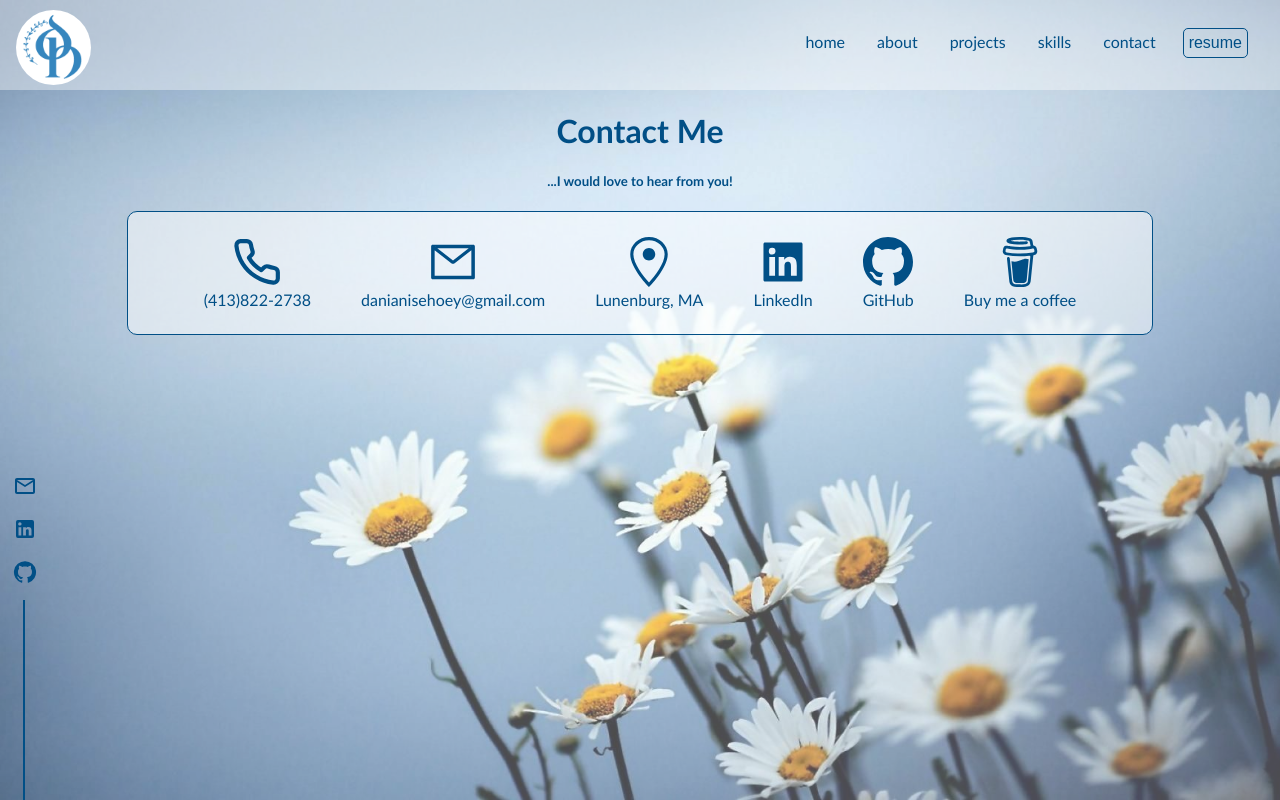
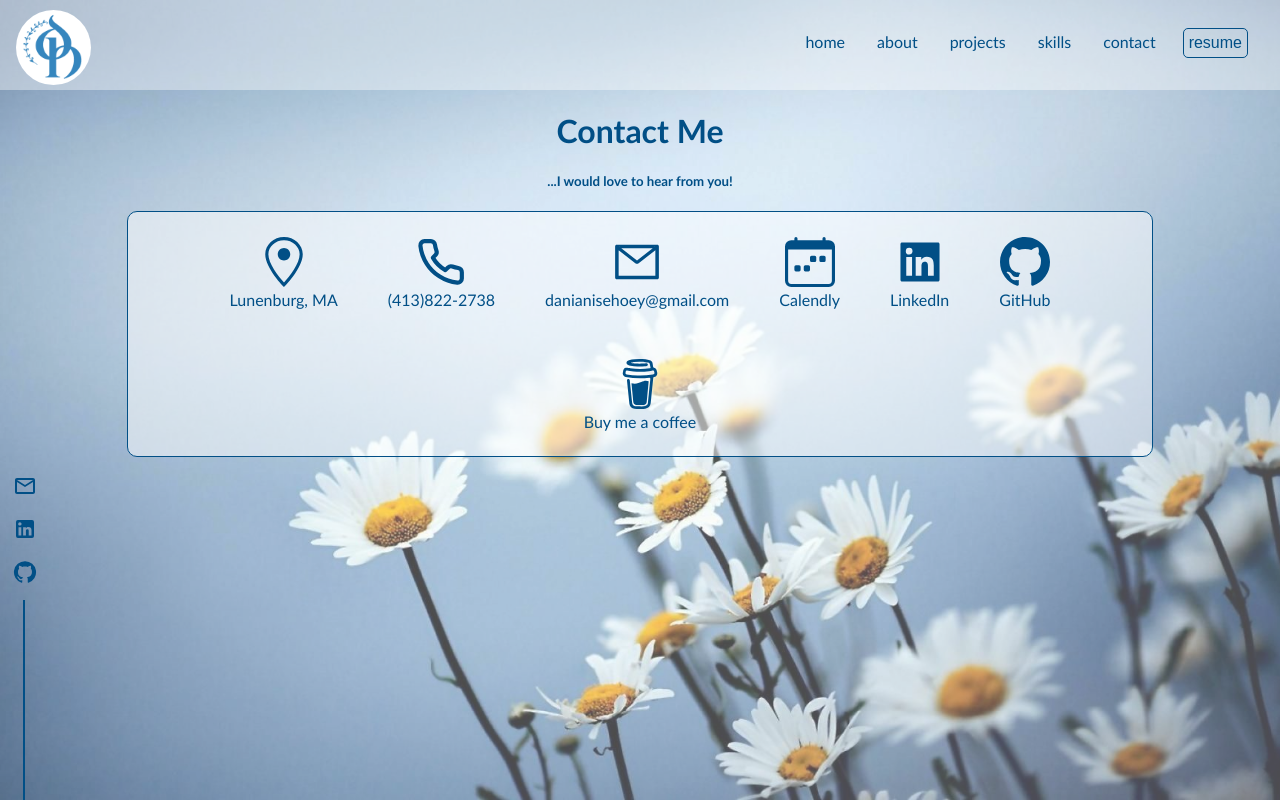
Before and after one commit to danianise/Portfolio, a React (Create React App) app: page /contact in a window 1280 px wide. Built offline with nearby package versions, Linux system fonts and the light colour scheme.

Commit message:
Added Calendly option to contact page

```diff
--- a/src/components/ContactExpanded.js
+++ b/src/components/ContactExpanded.js
@@ -4,7 +4,7 @@ import {SiBuymeacoffee} from 'react-icons/si'
 import {AiOutlineMail, AiFillLinkedin} from 'react-icons/ai'
 import {FiPhone} from 'react-icons/fi'
 import {GoLocation} from 'react-icons/go'
-import {BsGithub} from 'react-icons/bs'
+import {BsGithub, BsCalendarWeek} from 'react-icons/bs'
 import {motion} from 'framer-motion'
 import ReactGA from 'react-ga'
 
@@ -37,6 +37,10 @@ function ContactExpanded() {
         <div className='contactExpanded'>
 
           <li>
+                <GoLocation className='contactExpandedIcon'/><br />Lunenburg, MA
+          </li>
+
+          <li>
               <FiPhone className='contactExpandedIcon'/><br />(413)822-2738
           </li>
 
@@ -47,7 +51,10 @@ function ContactExpanded() {
           </li>
 
           <li>
-              <GoLocation className='contactExpandedIcon'/><br />Lunenburg, MA
+
+            <a href='https://calendly.com/danielleahoey/30min' target='_blank'>
+              <BsCalendarWeek className='contactExpandedIcon' /><br />Calendly
+            </a>
           </li>
 
           <li>
```
